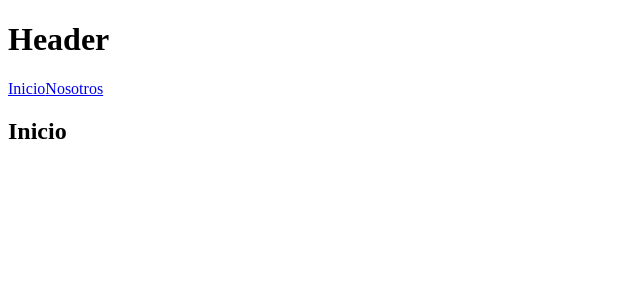
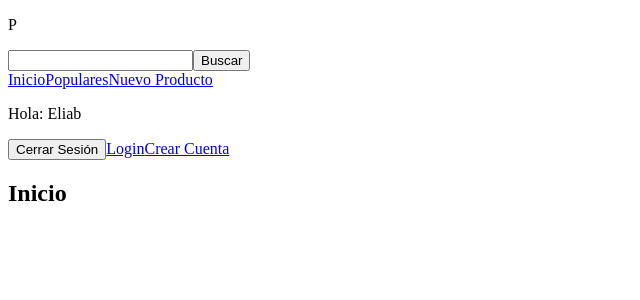
Before and after one commit to EliabLM/producthunt-clone, a Next.js app: page / in a window 1280 px wide. Shown: the top 300 px of the page, without its empty margins (0-640 px from the left). Built offline with nearby package versions, Linux system fonts and the light colour scheme.

Commit message:
Agrega estructura al layout e información inicial

```diff
--- /dev/null
+++ b/components/layout/Header.js
@@ -0,0 +1,28 @@
+import React from 'react';
+import Buscar from '../ui/Buscar';
+import Navegacion from './Navegacion';
+import Link from 'next/link';
+
+const Header = () => {
+  return (
+    <header>
+      <div>
+        <div>
+          <p>P</p>
+
+          <Buscar />
+          <Navegacion />
+        </div>
+
+        <div>
+          <p>Hola: Eliab</p>
+          <button type="button">Cerrar Sesión</button>
+          <Link href="/">Login</Link>
+          <Link href="/">Crear Cuenta</Link>
+        </div>
+      </div>
+    </header>
+  );
+};
+
+export default Header;
--- a/components/layout/Layout.js
+++ b/components/layout/Layout.js
@@ -1,15 +1,10 @@
 import React, { Fragment } from 'react';
-import Link from 'next/link';
+import Header from './Header';
 
 const Layout = (props) => {
   return (
     <Fragment>
-      <h1>Header</h1>
-
-      <nav>
-        <Link href="/">Inicio</Link>
-        <Link href="/nosotros">Nosotros</Link>
-      </nav>
+      <Header />
 
       <main>{props.children}</main>
     </Fragment>
--- /dev/null
+++ b/components/layout/Navegacion.js
@@ -0,0 +1,14 @@
+import React from 'react';
+import Link from 'next/link';
+
+const Navegacion = () => {
+  return (
+    <nav>
+      <Link href="/">Inicio</Link>
+      <Link href="/">Populares</Link>
+      <Link href="/">Nuevo Producto</Link>
+    </nav>
+  );
+};
+
+export default Navegacion;
--- /dev/null
+++ b/components/ui/Buscar.js
@@ -0,0 +1,12 @@
+import React from 'react';
+
+const Buscar = () => {
+  return (
+    <form>
+      <input type="text" />
+      <button type="submit">Buscar</button>
+    </form>
+  );
+};
+
+export default Buscar;
```
